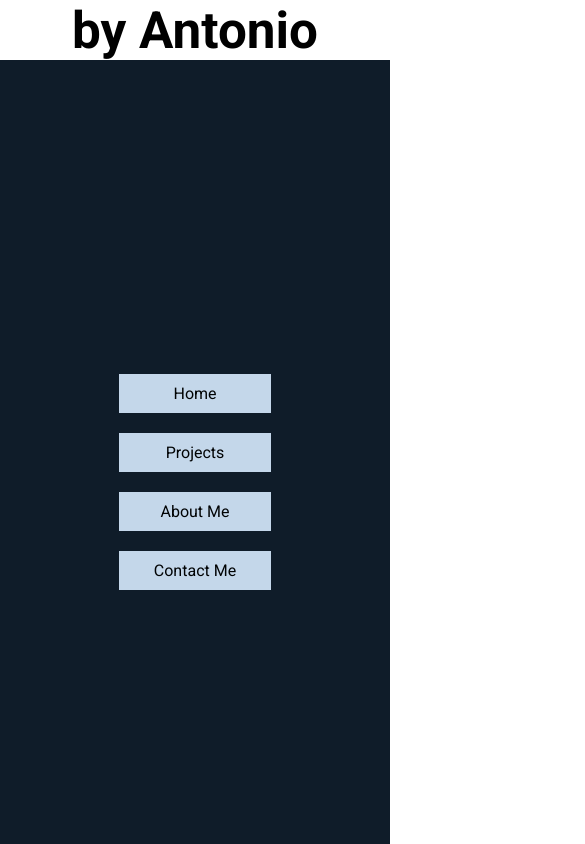
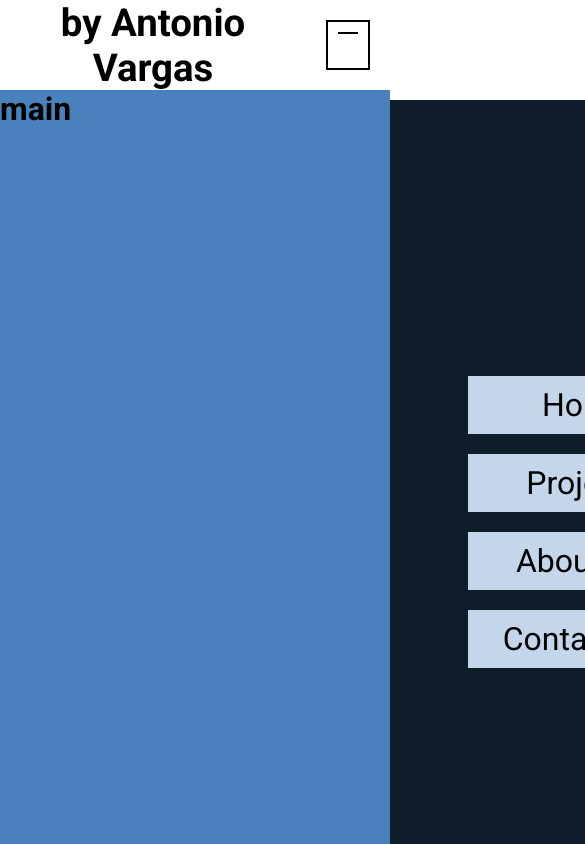
Before and after one commit to iamantonio/FEND_LandingPage, a plain HTML site: page index.html in a window 390 px wide. Shown: the top 844 px of the page, 585 px wide, since content can reach past the window. Drawn offline with Linux system fonts and the light colour scheme.

Commit message:
worked on header and hamburger

```diff
--- a/css/styles.css
+++ b/css/styles.css
@@ -45,7 +45,10 @@ header {
 }
 
 .header__title {
-    font-size: 1.6em;
+    display: flex;
+    justify-content: center;
+    align-items: center;
+    font-size: 1.2em;
     text-align: center;
 }
 
@@ -57,11 +60,12 @@ header {
     text-align: center;
     padding: 20px 0;
     left: 0;
-    top: 60px;
+    top: 100px;
     background: #0f1c29;
     width: 100vw;
     height: 100vh;
-    transition: 0.5 ease-in-out all;
+    transition: 0.5s ease-in-out all;
+    transform: translateX(100%);
 }
 
 
@@ -75,7 +79,26 @@ header {
 
 .header__nav a {
     text-decoration: none;
+    font-size: 2em;
     color: #010304;
     padding: 10px 35px;
     background: #c4d7ea;
 }
+
+.hamburger {
+    display: inline-block;
+    cursor: pointer;
+    padding: 10px;
+    margin: 20px;
+    border: 2px solid black;
+}
+
+.hamburger_bar {
+    height: 2px;
+    width: 20px;
+    background: black;
+    position: relative;
+    transform: .5s ease all;
+}
+
+.hamburger_bar::
--- a/index.html
+++ b/index.html
@@ -27,11 +27,10 @@
                         <li class="navItems"><a href="#">Contact Me</a></li>
                     </ul>
                 </nav>
-                <div class="header__navbar_hamburger">
-                    <div class="header__navbar_hamburger_bar">
 
-                    </div>
-                </div>
+            </div>
+            <div class="hamburger">
+                <div class="hamburger_bar"></div>
             </div>
         </header>
         <main>
```
